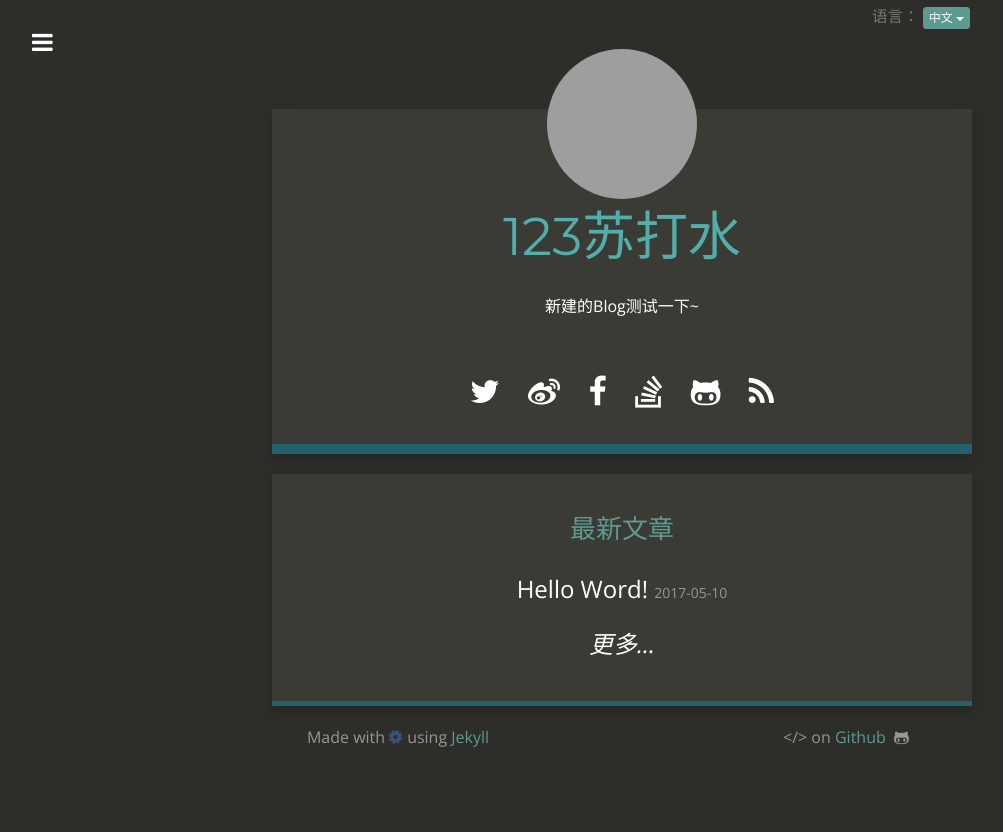
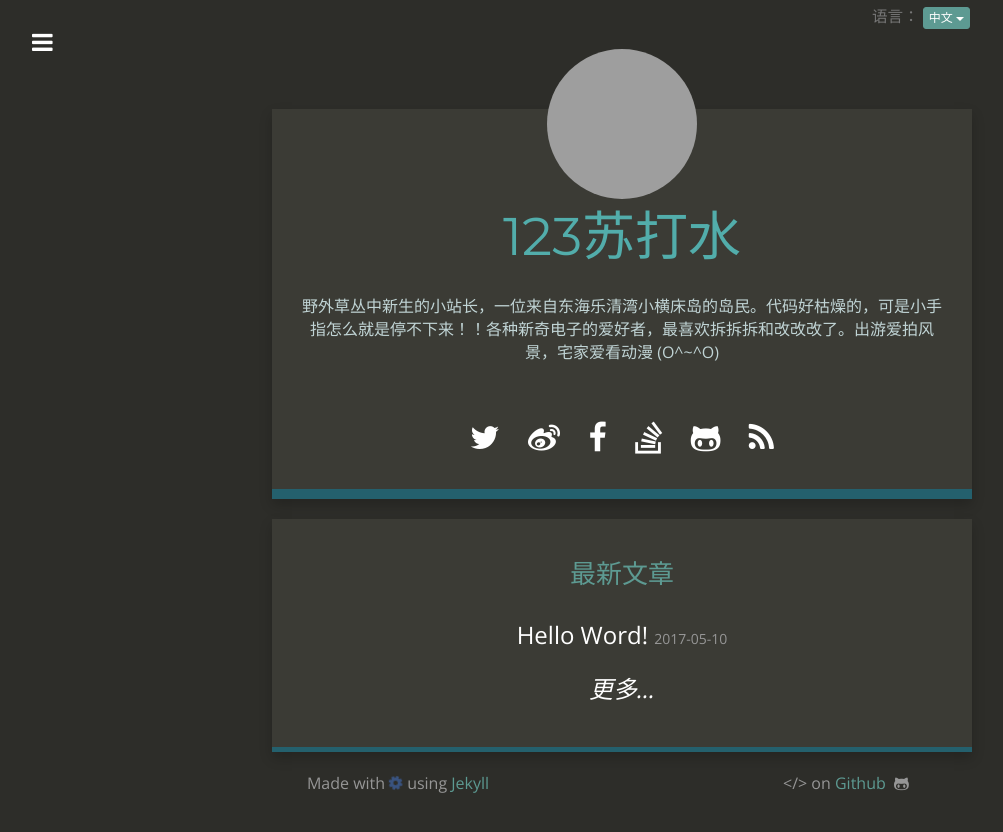
Before and after one commit to TannerHu/tannerhu.github.io, a Jekyll site: the page built from index.html, in a window 1280 px wide. Shown: the top 832 px of the page, without its empty margins (18-1021 px from the left). Built offline with Jekyll 4.4.1, drawn with Linux system fonts in a browser that asks for light colours; nearby versions of some CDN libraries; grey boxes are pictures that could not be loaded.

Commit message:
Update author-text
Update author-text

```diff
--- a/_config.yml
+++ b/_config.yml
@@ -4,7 +4,7 @@ email: tannerhu@outlook.com
 description: "A dark blog theme for Jekyll."
 baseurl: ""
 url: "http://tannerhu.github.io/"
-title_description: "新建的Blog测试一下~ "
+title_description: "野外草丛中新生的小站长，一位来自东海乐清湾小横床岛的岛民。代码好枯燥的，可是小手指怎么就是停不下来！！各种新奇电子的爱好者，最喜欢拆拆拆和改改改了。出游爱拍风景，宅家爱看动漫 (O^~^O)"
 title_image: "http://wx4.sinaimg.cn/mw690/692c65a4gy1ffezw684phj20dw0dwdlj.jpg"
 google_analytics: "UA-98835104-2"
 disqus_account: tannerhu
--- a/css/style.scss
+++ b/css/style.scss
@@ -326,6 +326,7 @@ ul {
 	.author-text {
 		text-align: center;
 		margin-top: 30px;
+		color: #C0D4D5;
 
 		b {
 			font-size: 32px;
```
